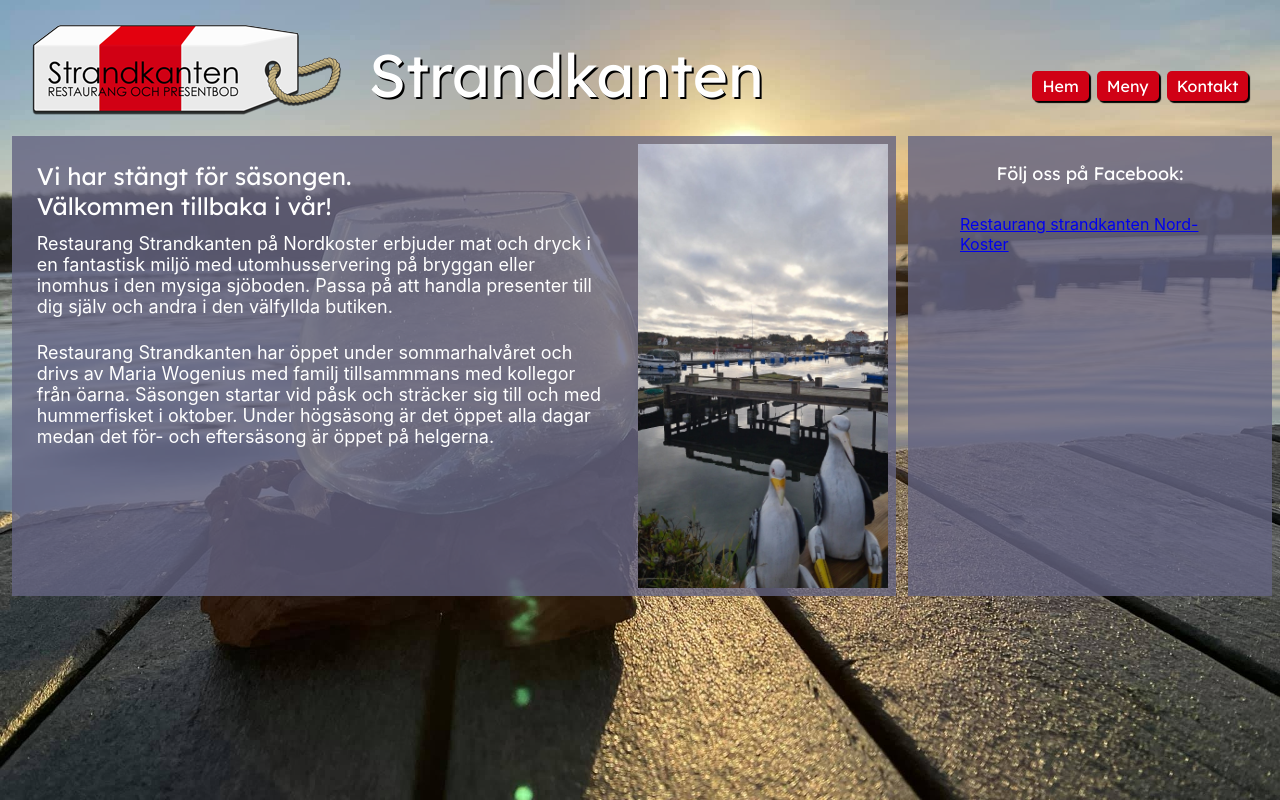
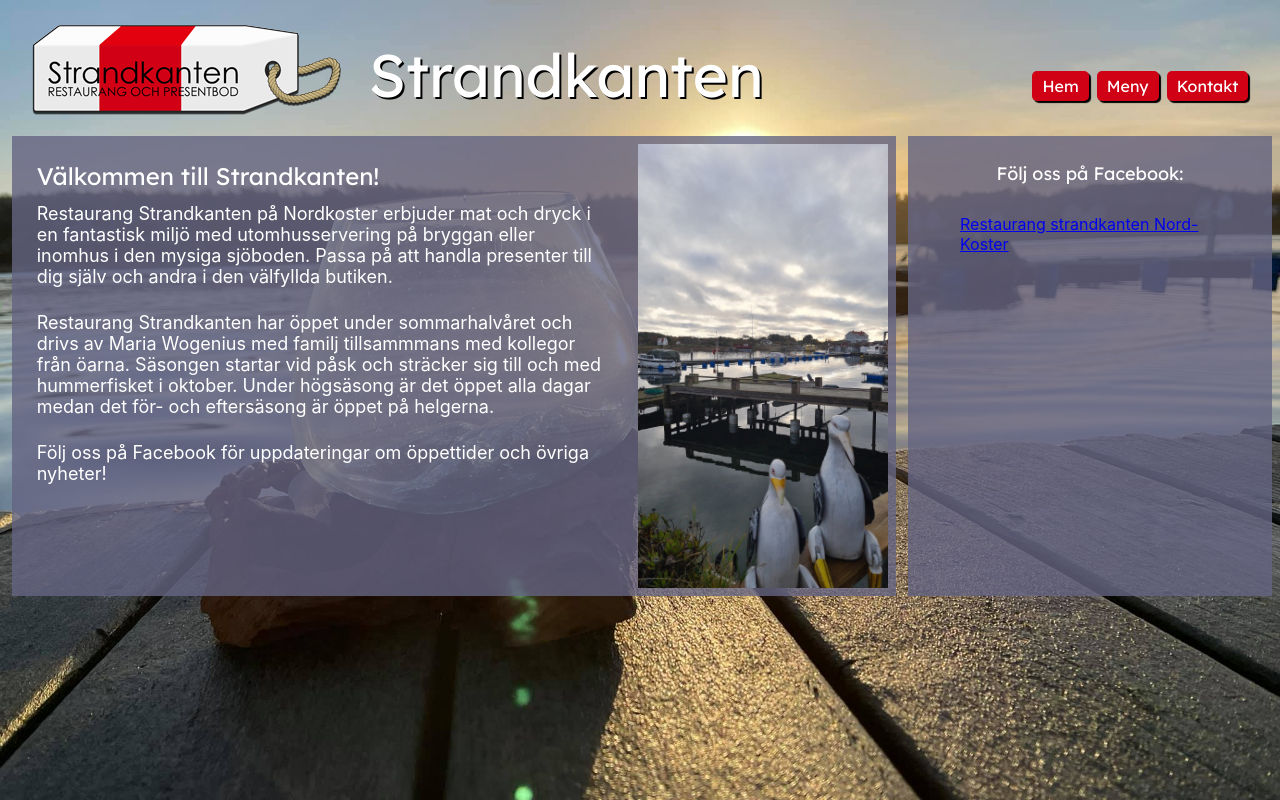
Before and after one commit to LisaStur/kanten, a React (Create React App) app: page / in a window 1280 px wide. Built offline with nearby package versions, Linux system fonts and the light colour scheme; a web font is replaced by a local one.

Commit message:
Update StartPage.js

```diff
--- a/src/components/StartPage.js
+++ b/src/components/StartPage.js
@@ -8,7 +8,7 @@
   return (
     <StartPageSection>
       <StartPageTextBox>
-        <StartPageHeader>Vi har stängt för säsongen.<br />Välkommen tillbaka i vår!</StartPageHeader>
+        <StartPageHeader>Välkommen till Strandkanten!</StartPageHeader>
         <StartPageText>Restaurang Strandkanten på Nordkoster erbjuder mat och dryck i en fantastisk miljö med
           utomhusservering på bryggan eller inomhus i den mysiga sjöboden.
           Passa på att handla presenter till dig själv och andra i den välfyllda butiken.
@@ -17,10 +17,9 @@
           med familj tillsammmans med kollegor från öarna. Säsongen startar vid påsk och sträcker sig till och med hummerfisket i oktober.
           Under högsäsong är det öppet alla dagar medan det för- och eftersäsong är öppet på helgerna.
         </StartPageTextBiggerScreen>
-        {/*        <StartPageSmallHeader>öppettider:</StartPageSmallHeader>
         <StartPageText>
           Följ oss på Facebook för uppdateringar om öppettider och övriga nyheter!
-        </StartPageText>*/}
+        </StartPageText>
       </StartPageTextBox>
       <PageImageContainer>
         <PageImage src={masar} alt='Strandkantens brygga' />
```
